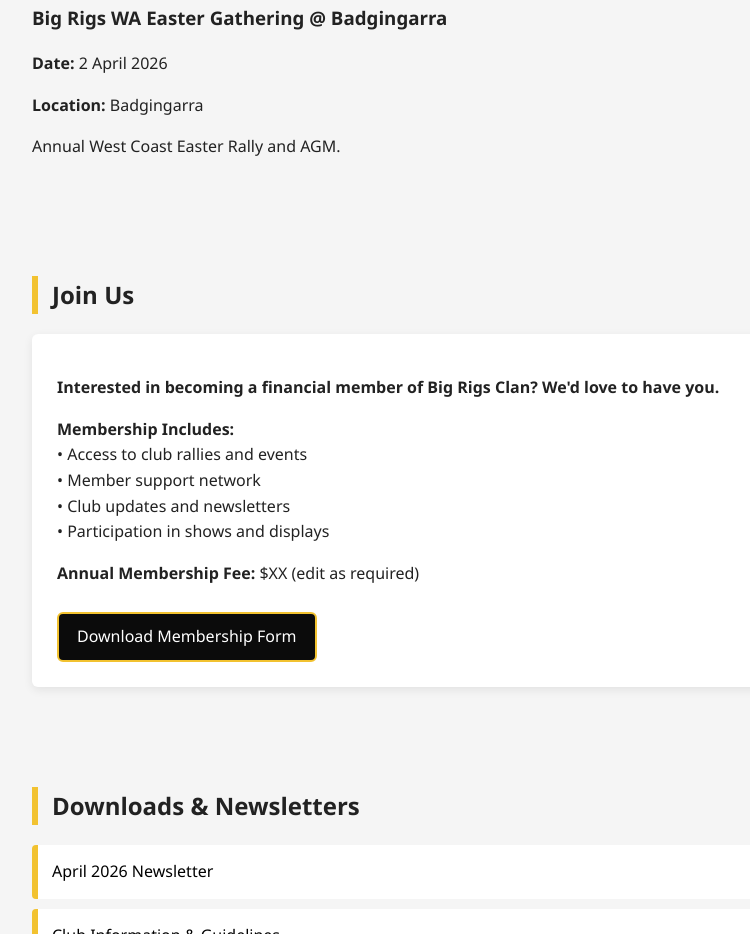
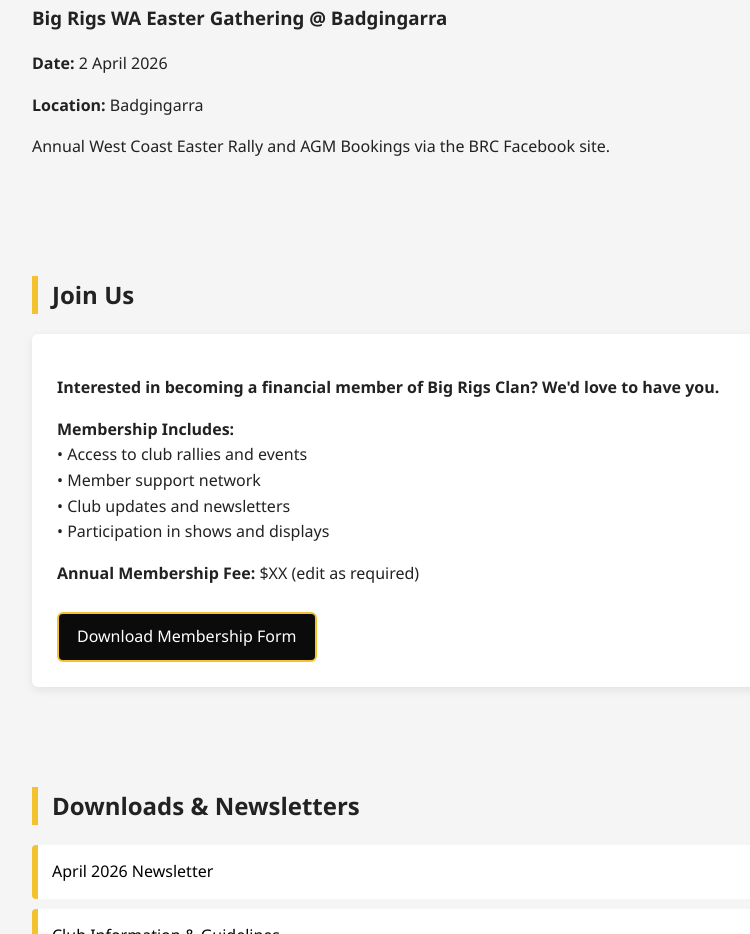
Before and after one commit to BigRigsClan/bigrigs-site, a plain HTML site: page index.html in a window 1280 px wide. Shown: the part 1153-2087 px from the top of the page, without its empty margins (78-828 px from the left). Drawn offline with Linux system fonts and the light colour scheme.

Commit message:
Update index.html

```diff
--- a/index.html
+++ b/index.html
@@ -95,7 +95,7 @@
     <h3>Big Rigs WA Easter Gathering @ Badgingarra</h3>
     <p><strong>Date:</strong> 2 April 2026</p>
     <p><strong>Location:</strong> Badgingarra</p>
-    <p>Annual West Coast Easter Rally and AGM.</p>
+    <p>Annual West Coast Easter Rally and AGM Bookings via the BRC Facebook site.</p>
   </div>
 
 </div>
```
